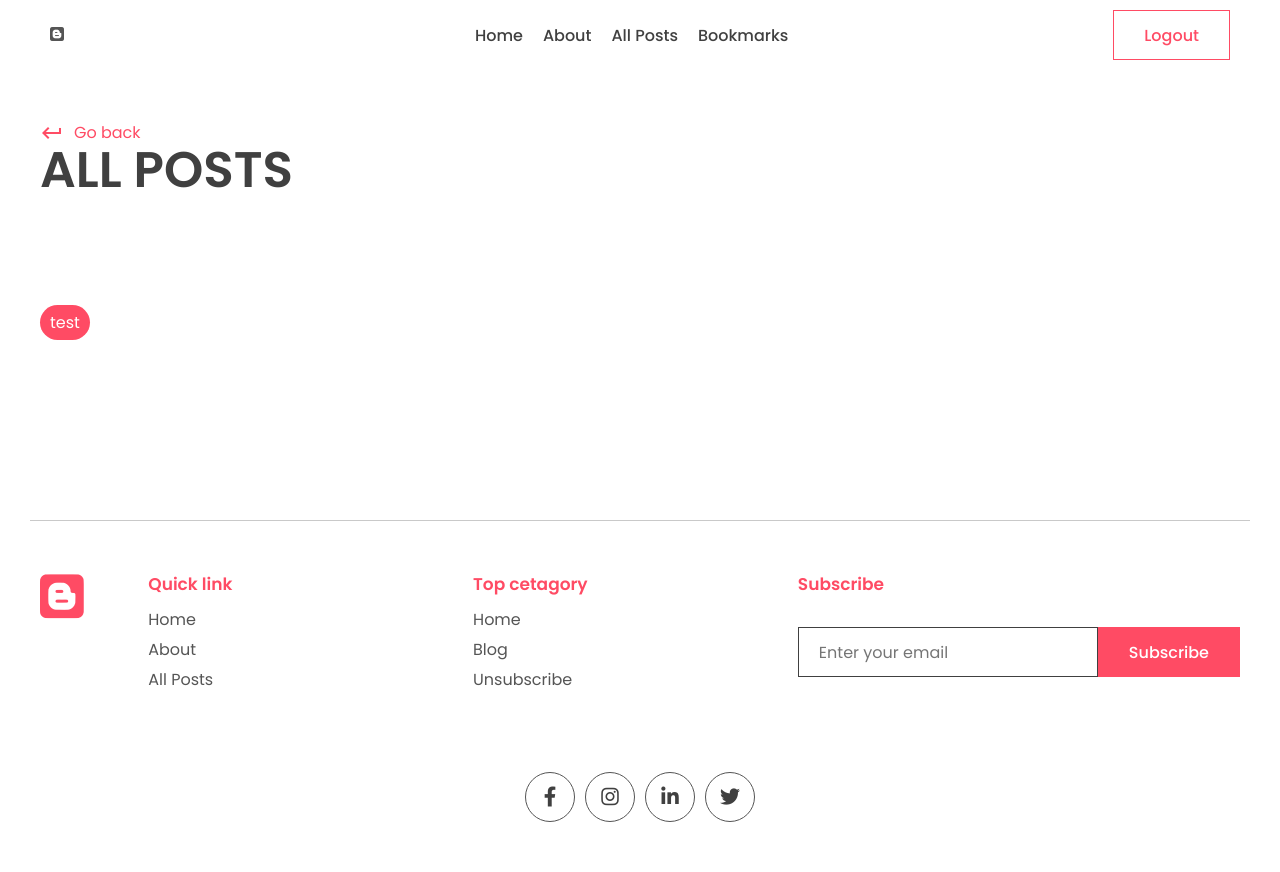
After one commit to yashikakhurana/my-blog-app, a Django app: page /all_bookmark_post/ in a window 1280 px wide. The commit adds this page. Run offline with Django 4.2, Linux system fonts and the light colour scheme; a user stored in the database is signed in; data comes from the database, SQL or seed files in the repository; both versions use the stored data as it was after the commit; some libraries are stand-ins or nearby versions.

Commit message:
feat(blog): All book marks page

```diff
--- /dev/null
+++ b/app/templates/app/allpost.html
@@ -0,0 +1,29 @@
+{% extends 'base.html' %} {% block title %} Blog| All Bookmarked Posts
+{%endblock title%} {%load static %} {%block content %}
+<div class="container">
+  <div class="page-top">
+    <div class="top flex">
+      <div class="page-name">
+        <a href="" class="learn">
+          <span class="material-icons"> keyboard_return </span> Go back
+        </a>
+        <h1>All Posts</h1>
+      </div>
+    </div>
+  </div>
+</div>
+<section class="sp">
+  <div class="container">
+    <div class="blog-tags">
+      {% for post in all_bookmarked_posts %}
+      <p class="tag">
+        <a style="color: white" href="{% url 'post_page' post.slug %}"
+          >{{post.title}}</a
+        >
+      </p>
+      {% endfor %}
+    </div>
+  </div>
+</section>
+
+{% endblock content %}
--- a/app/urls.py
+++ b/app/urls.py
@@ -11,4 +11,5 @@ urlpatterns = [
     path("accounts/register/", views.register_user, name="register"),
     path("bookmark_post/<slug:slug>", views.bookmark_post, name="bookmark_post"),
     path("like_post/<slug:slug>", views.like_post, name="like_post"),
+    path("all_bookmark_post/", views.all_bookmarked_posts, name="all_bookmarked_posts"),
 ]
--- a/app/views.py
+++ b/app/views.py
@@ -4,6 +4,12 @@ from django.shortcuts import render, redirect, get_object_or_404
 from django.http import HttpResponseRedirect
 from django.urls import reverse
 from django.contrib.auth import login
+
+
+def all_bookmarked_posts(request):
+    all_bookmarked_posts = Post.objects.filter(bookmarks=request.user)
+    context = {"all_bookmarked_posts": all_bookmarked_posts}
+    return render(request, "app/allpost.html", context=context)
 
 
 def like_post(request, slug):
--- a/templates/base.html
+++ b/templates/base.html
@@ -35,6 +35,9 @@
           <a href="{% url 'index' %}">Home</a>
           <a href="{% url 'about' %}">About</a>
           <a href="{% url 'index' %}">All Posts</a>
+          {% if user.is_authenticated %}
+          <a href="{% url 'all_bookmarked_posts' %}">Bookmarks</a>
+          {% endif %}
         </div>
         <div class="action-btn">
           {% if user.is_authenticated %}
```
Also changed, not shown: db.sqlite3.
